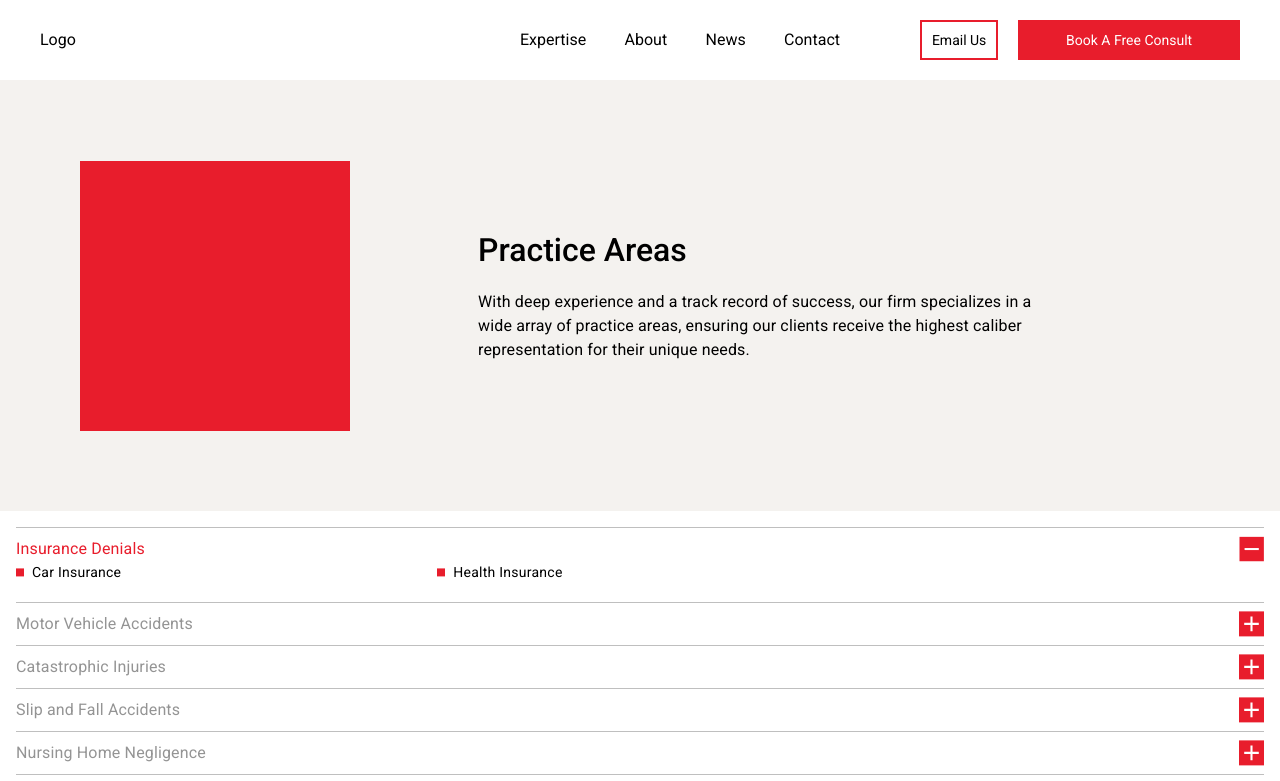
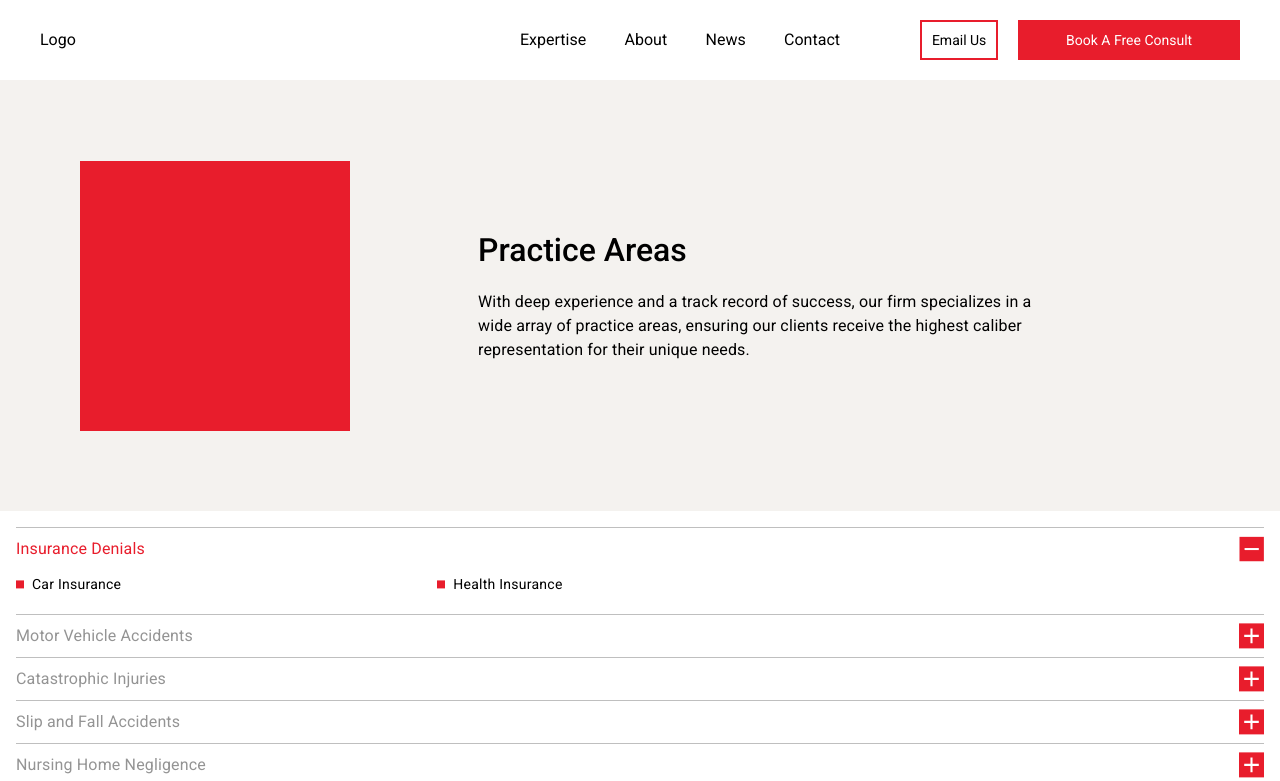
Before and after one commit to DevOluwatoyin/commercial-website, a React (Vite) app: page /areas-of-practice in a window 1280 px wide. Shown: the top 781 px of the page. Built offline with nearby package versions, Linux system fonts and the light colour scheme.

Commit message:
Add extra padding

```diff
--- a/src/pages/practice-areas.jsx
+++ b/src/pages/practice-areas.jsx
@@ -47,7 +47,7 @@ representation for their unique needs."
               </div>
 
               {activeIndex === id && (
-                <div className="grid grid-cols-3 gap-4 items-center justify-between pb-3">
+                <div className="grid grid-cols-3 gap-4 items-center justify-between py-3">
                   {area.subCategories.map((subCategory, id) => (
                     <div className="flex items-center gap-2" key={id}>
                       <img src={RedDot} alt="" />
```
